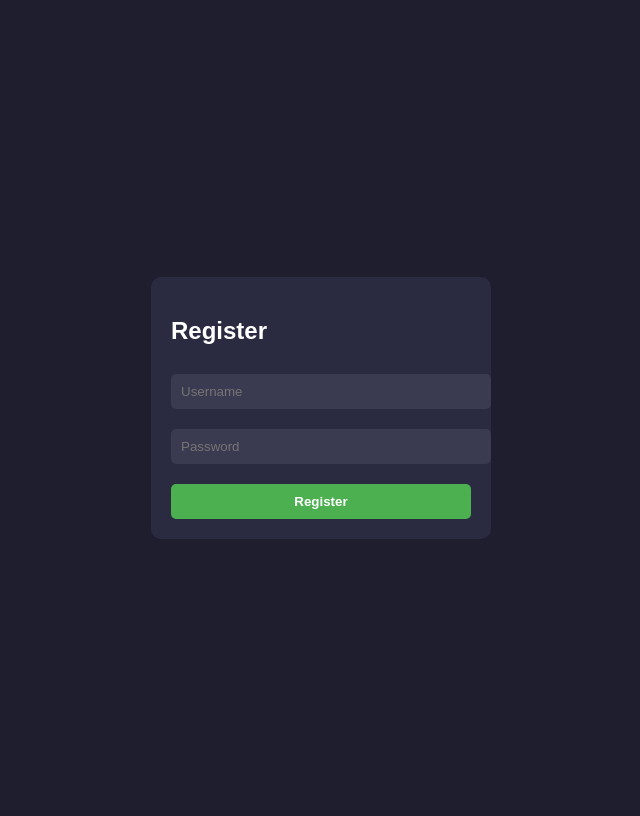
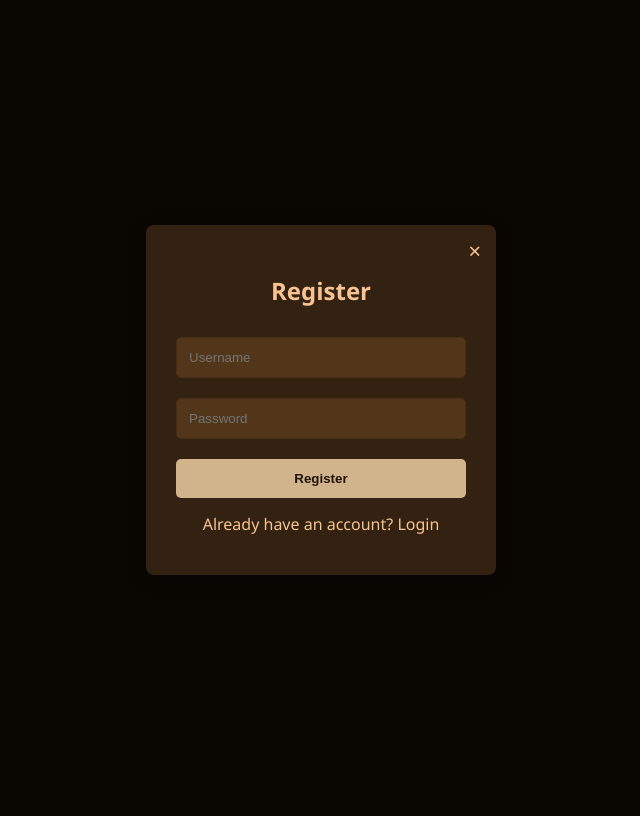
Before and after one commit to Chengotic/project_folder, a Flask app: page /register_page in a window 1280 px wide. Shown: the whole page, without its empty margins (319-959 px from the left). After the commit the page ends 575 px from the top, so only its background shows below. Run offline with Flask 3, Linux system fonts and the light colour scheme.

Commit message:
Added homepage, added close button on login and register page

```diff
--- a/app/routes.py
+++ b/app/routes.py
@@ -1,4 +1,4 @@
-from flask import Blueprint, request, jsonify, render_template
+from flask import Blueprint, request, jsonify, render_template, session, redirect, url_for
 from app.models import User
 from app import db
 from werkzeug.security import generate_password_hash, check_password_hash
@@ -6,11 +6,22 @@ from werkzeug.security import generate_password_hash, check_password_hash
 bp = Blueprint('routes', __name__)
 
 # -----------------
+# HOMEPAGE
+# -----------------
+@bp.route('/')
+def home():
+    username = session.get('username')  # Retrieve username from session if logged in
+    return render_template('home.html', username=username)
+
+# -----------------
 # LOGIN PAGE
 # -----------------
-@bp.route('/')
-def index():
-    return render_template('index.html')   # serves login page
+@bp.route('/login_page')
+def login_page():
+    # If already logged in, redirect to home
+    if 'username' in session:
+        return redirect(url_for('routes.home'))
+    return render_template('login.html')
 
 # -----------------
 # LOGIN API
@@ -31,16 +42,28 @@ def login():
     user = User.query.filter_by(username=username).first()
 
     if user and check_password_hash(user.password, password):
-        return jsonify({"status": "success", "message": "Login successful"})
+        # Save username in session
+        session['username'] = user.username
+        return jsonify({"status": "success", "message": "Login successful", "redirect": url_for('routes.home')})
     else:
         return jsonify({"status": "fail", "message": "Invalid credentials"}), 401
+
+# -----------------
+# LOGOUT
+# -----------------
+@bp.route('/logout')
+def logout():
+    session.pop('username', None)  # Remove username from session
+    return redirect(url_for('routes.home'))
 
 # -----------------
 # REGISTRATION PAGE
 # -----------------
 @bp.route('/register_page')
 def register_page():
-    return render_template('register.html')  # create this template
+    if 'username' in session:
+        return redirect(url_for('routes.home'))
+    return render_template('register.html')
 
 # -----------------
 # REGISTRATION API
@@ -58,11 +81,11 @@ def register():
     if User.query.filter_by(username=username).first():
         return jsonify({"status": "fail", "message": "User already exists"}), 409
 
-    # Create hashed password
+    # Hash password and store new user
     hashed_password = generate_password_hash(password)
     new_user = User(username=username, password=hashed_password)
 
     db.session.add(new_user)
     db.session.commit()
 
-    return jsonify({"status": "success", "message": "User registered successfully"})
+    return jsonify({"status": "success", "message": "User registered successfully", "redirect": url_for('routes.login_page')})
--- a/app/templates/register.html
+++ b/app/templates/register.html
@@ -5,22 +5,115 @@
     <meta name="viewport" content="width=device-width, initial-scale=1.0">
     <title>Register</title>
     <style>
-    body { background: #1e1e2f; color: #fff; font-family: Arial; display: flex; justify-content: center; align-items: center; height: 100vh; }
-    .box { background: #2a2a40; padding: 20px; border-radius: 10px; width: 300px; }
-    input { width: 100%; padding: 10px; margin: 10px 0; background: #3a3a50; border: none; border-radius: 5px; color: #fff; }
-    button { width: 100%; padding: 10px; margin-top: 10px; border: none; border-radius: 5px; background: #4caf50; color: #fff; cursor: pointer; font-weight: bold; }
+        body {
+            font-family: 'Segoe UI', Tahoma, Geneva, Verdana, sans-serif;
+            background: #0a0703;
+            color: #e0e0e0;
+            display: flex;
+            justify-content: center;
+            align-items: center;
+            height: 100vh;
+            margin: 0;
+        }
+
+        .register-box {
+            position: relative;
+            background: #332211;
+            padding: 30px;
+            border-radius: 8px;
+            width: 350px;
+            box-shadow: 0 4px 20px rgba(0, 0, 0, 0.3);
+            box-sizing: border-box;
+            text-align: center;
+        }
+
+        /* Close button (X) */
+        .close-btn {
+            position: absolute;
+            top: 10px;
+            right: 15px;
+            font-size: 22px;
+            color: #f7c390;
+            text-decoration: none;
+            cursor: pointer;
+        }
+
+        .close-btn:hover {
+            color: #ff4444;
+        }
+
+        h2 {
+            margin-bottom: 20px;
+            color: #f7c390;
+        }
+
+        input {
+            width: 100%;
+            padding: 12px;
+            margin: 10px 0;
+            border: 1px solid #472f17;
+            border-radius: 5px;
+            background: #51361a;
+            color: #fff;
+            box-sizing: border-box;
+        }
+
+        input:focus {
+            border-color: #f7c390;
+            outline: none;
+            background: #383838;
+        }
+
+        .btn {
+            width: 100%;
+            padding: 12px;
+            margin-top: 10px;
+            border: none;
+            border-radius: 5px;
+            cursor: pointer;
+            font-weight: bold;
+            background: #D2B48C;
+            color: #1e140a;
+            transition: background 0.3s;
+        }
+
+        .btn:hover {
+            background: #ffff00;
+            color: #000;
+        }
+
+        .link {
+            display: block;
+            margin-top: 15px;
+            color: #f7c390;
+            text-decoration: none;
+        }
+        .link:hover {
+            text-decoration: underline;
+        }
+
+        .result {
+            margin-top: 10px;
+            font-size: 14px;
+            color: #bdbdbd;
+        }
     </style>
 </head>
 <body>
-    <div class="box">
+    <div class="register-box">
+        <!-- Close button -->
+        <a href="{{ url_for('routes.home') }}" class="close-btn">&times;</a>
+
         <h2>Register</h2>
-        <input type="text" id="username" placeholder="Username">
-        <input type="password" id="password" placeholder="Password">
-        <button onclick="registerUser()">Register</button>
-        <div id="result"></div>
+        <input type="text" id="username" placeholder="Username" required>
+        <input type="password" id="password" placeholder="Password" required>
+        <button class="btn" id="btn-register">Register</button>
+        <a href="{{ url_for('routes.login_page') }}" class="link">Already have an account? Login</a>
+        <div class="result" id="result"></div>
     </div>
+
     <script>
-function registerUser() {
+        document.getElementById('btn-register').addEventListener('click', () => {
             const username = document.getElementById('username').value;
             const password = document.getElementById('password').value;
 
@@ -31,10 +124,17 @@ function registerUser() {
             })
             .then(res => res.json())
             .then(data => {
+                if (data.status === "success") {
+                    // Redirect to home after registration
+                    window.location.href = '/';
+                } else {
                     document.getElementById('result').innerText = data.message;
+                }
             })
-    .catch(err => console.error(err));
-}
+            .catch(err => {
+                document.getElementById('result').innerText = 'Error: ' + err;
+            });
+        });
     </script>
 </body>
 </html>
```
Also changed, not shown: app/__init__.py (+7 -1 lines), app/templates/home.html (added, +59 -0 lines), app/templates/login.html (renamed from app/templates/index.html, +44 -44 lines), instance/data.db. Lines whose indentation alone changed are shown as unchanged.
